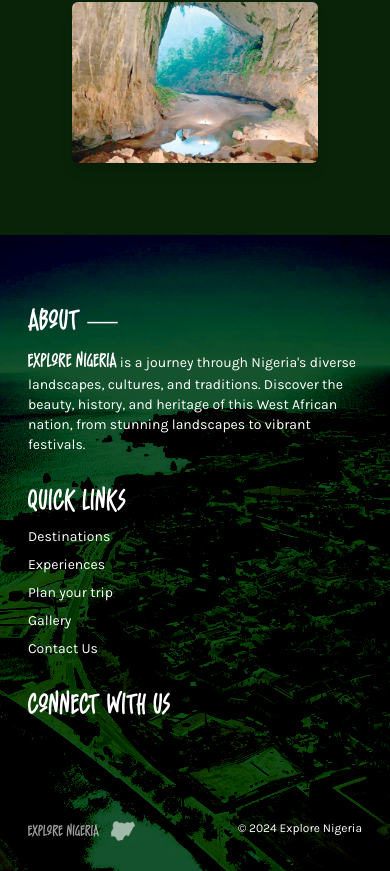
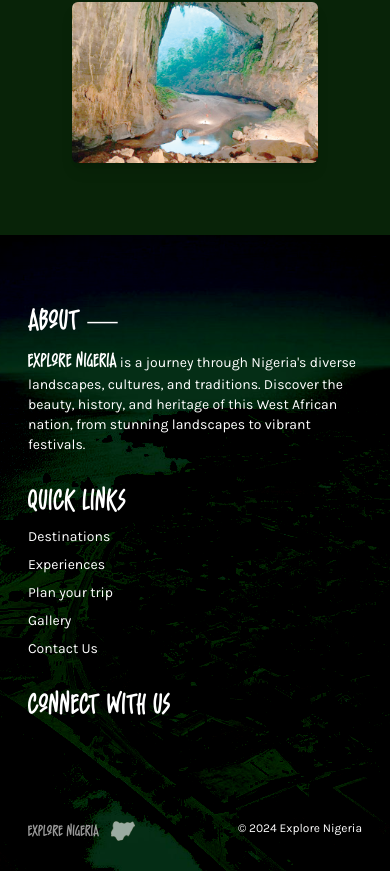
Before and after one commit to victorNwosu-Edusive/explore-nigeria, a React (Vite) app: page / in a window 390 px wide. Shown: the part 6860-7731 px from the top of the page. Built offline with nearby package versions, Linux system fonts and the light colour scheme.

Commit message:
darker footer bg

```diff
--- a/src/components/footer.jsx
+++ b/src/components/footer.jsx
@@ -6,7 +6,7 @@ const Footer = () => {
     return (
         <>
 
-        <footer role="contentinfo" className="h-auto p-7 pt-16 md:pt-32 md:px-32 bg-footer-pattern bg-green-900 bg-blend-color-burn bg-fixed bg-no-repeat bg-cover bg-center">
+        <footer role="contentinfo" className="h-auto p-7 pt-16 md:pt-32 md:px-32 bg-footer-pattern bg-green-950 md:bg-green-900 bg-blend-color-burn bg-fixed bg-no-repeat bg-cover bg-center">
 
 
         <div className="block md:grid md:grid-cols-5 gap-14 md:gap-14 text-sm text-white font-primary pb-16">
```
